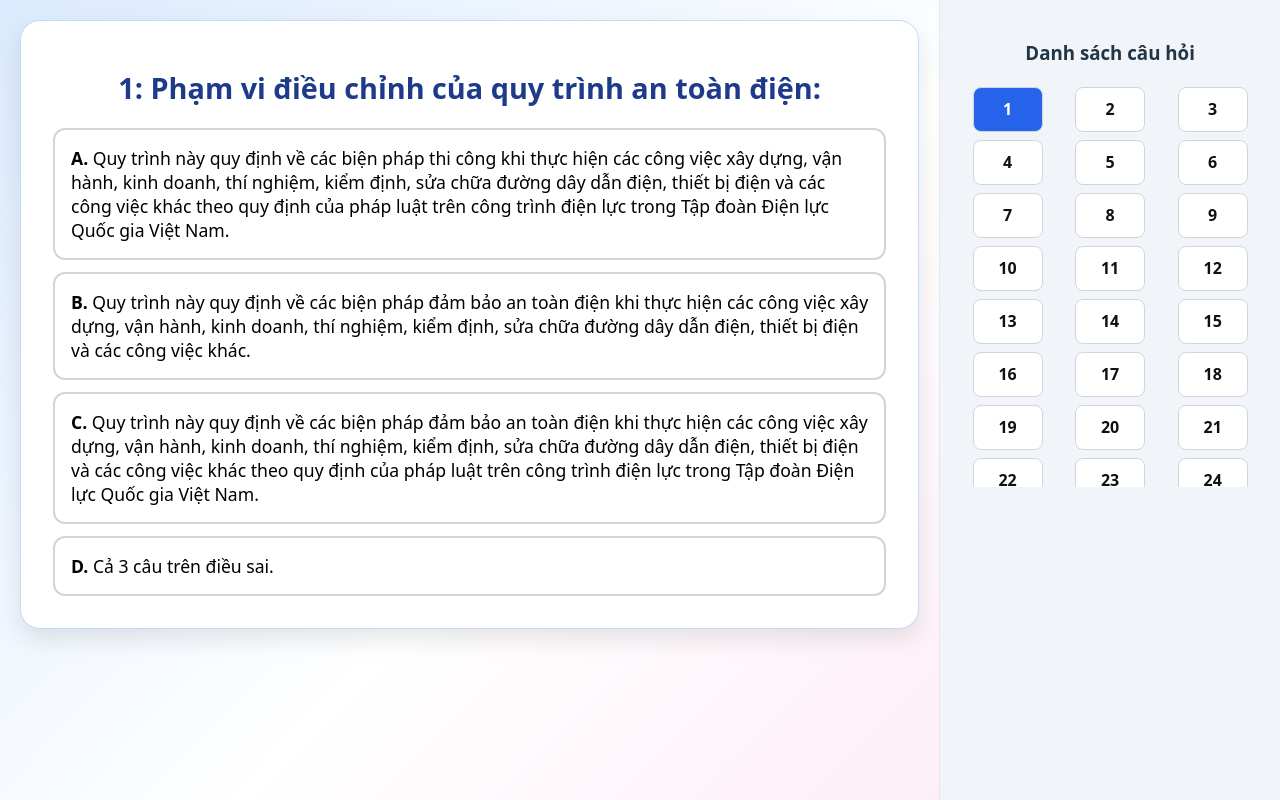
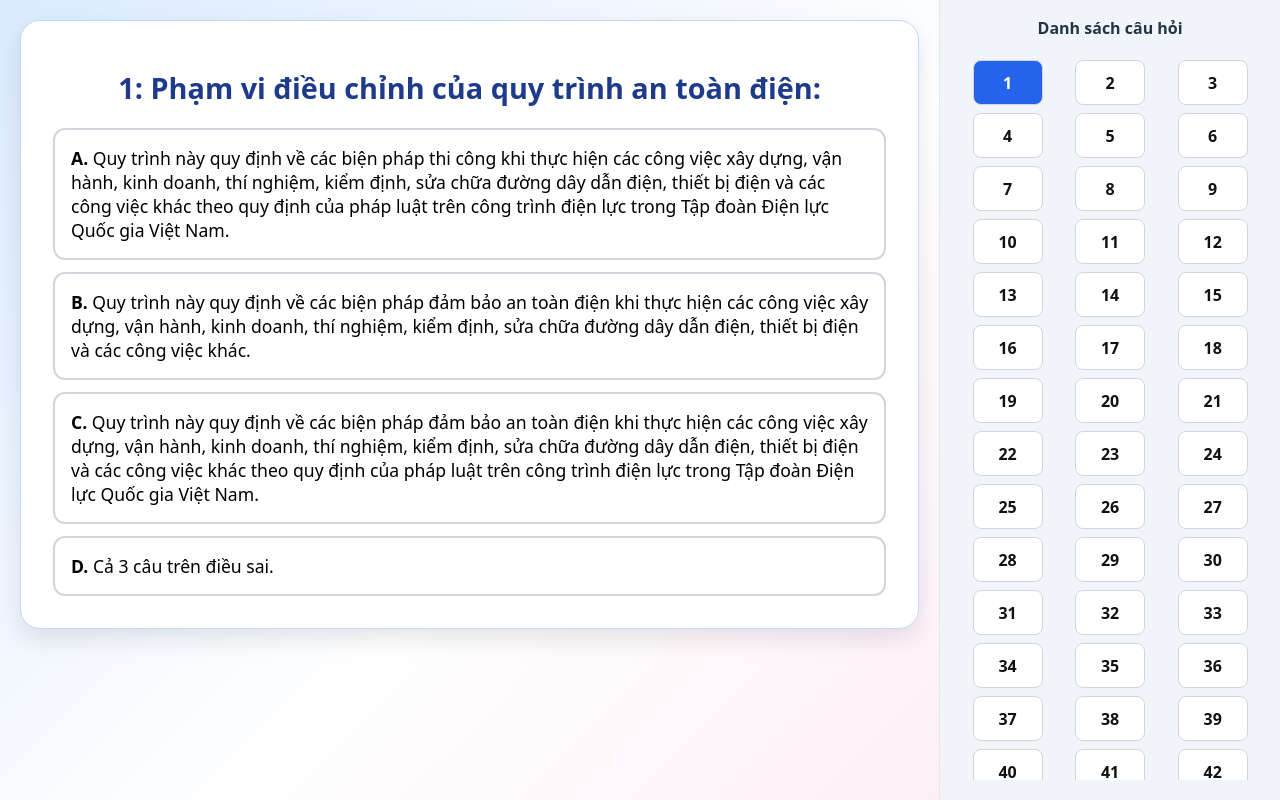
Before and after one commit to ngophuc29/168cauhoiDienLuc, a React (Vite) app: page / in a window 1280 px wide. Built offline with nearby package versions, Linux system fonts and the light colour scheme.

Commit message:
dieuchinh chieu cao

```diff
--- a/src/App.jsx
+++ b/src/App.jsx
@@ -81,6 +81,7 @@ function App() {
         display: "flex",
         minHeight: "100vh",
         background: "linear-gradient(135deg,#dbeafe,#fff,#fce7f3)",
+        height:'100vh'
       }}
     >
       {/* LEFT SIDE - Câu hỏi */}
@@ -209,18 +210,18 @@ function App() {
           display: "flex",
           flexDirection: "column",
           gap: "10px",
-          overflowX: "auto"
+          overflowX: "auto",paddingTop:'0px'
         }}
       >
-        <h3 style={{ textAlign: "center", fontWeight: "bold", marginBottom: "10px" }}>
+        <p style={{ textAlign: "center", fontWeight: "bold", marginBottom: "10px" }}>
           Danh sách câu hỏi
-        </h3>
+        </p>
         <div
           style={{
             display: "flex",
             flexWrap: "wrap",
             gap: "8px",
-            maxHeight: "400px",
+            maxHeight: "100vh",
             overflowY: "auto",
             justifyContent: 'space-around'
           }}
```
